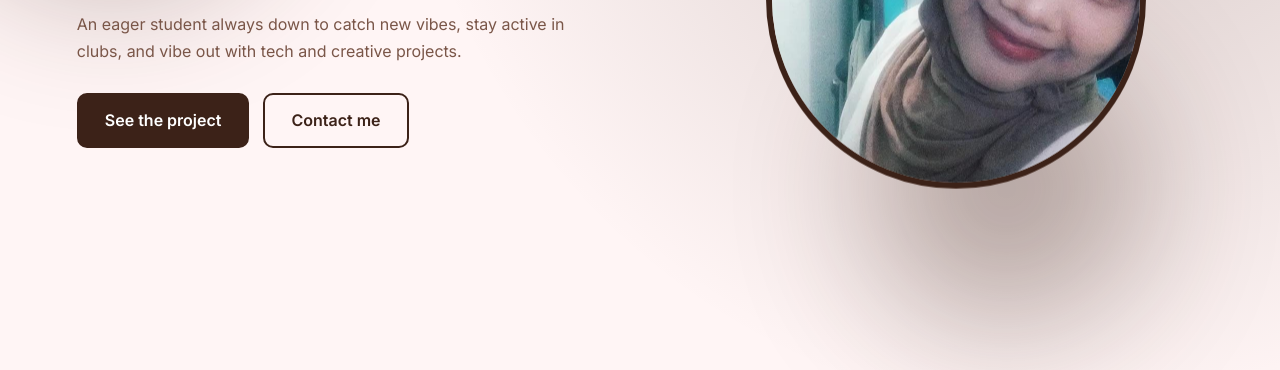
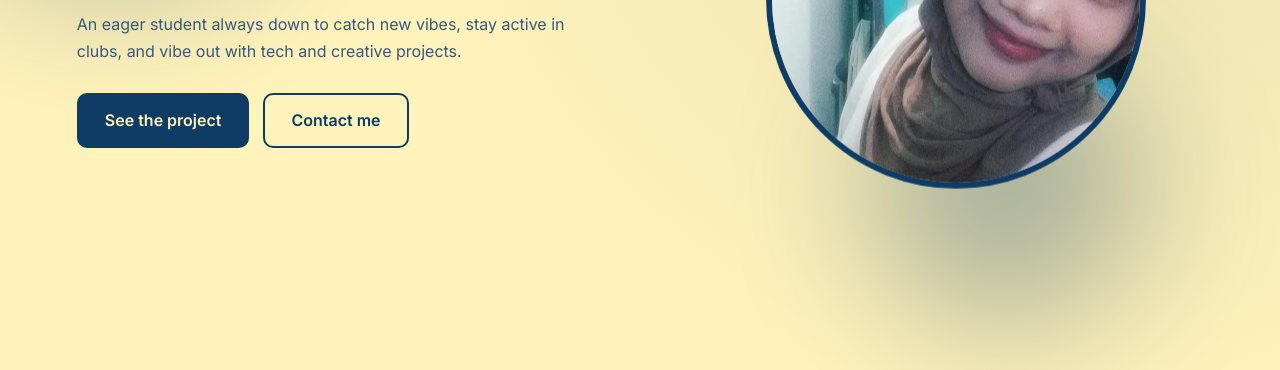
Before and after one commit to BintangAmalya/amalyaey, a plain HTML site: page index.html in a window 1280 px wide. Shown: the part 430-800 px from the top of the page. Drawn offline with Linux system fonts and the light colour scheme.

Commit message:
Update color variables and theme styles in CSS

```diff
--- a/style.css
+++ b/style.css
@@ -1,28 +1,29 @@
-/* ===== Variabel warna (tema terang) ===== */
+/* ===== Variabel warna (tema terang) =====
+   Buttermilk #fff2ba  |  Midnight Blue #0f3c65 */
 :root {
-  --bg: #fff5f5;
-  --bg-alt: #ffc7c7;
-  --text: #3c2218;
-  --muted: #7a5648;
-  --primary: #3c2218;
-  --primary-dark: #26140e;
-  --card: #ffffff;
-  --border: #f5b3b3;
-  --shadow: 0 8px 24px rgba(60, 34, 24, 0.12);
+  --bg: #fff2ba;
+  --bg-alt: #ffe98f;
+  --text: #0f3c65;
+  --muted: #35597f;
+  --primary: #0f3c65;
+  --primary-dark: #0a2b49;
+  --card: #fffbe3;
+  --border: #ecd985;
+  --shadow: 0 8px 24px rgba(15, 60, 101, 0.15);
   --radius: 18px;
 }
 
 /* ===== Tema gelap ===== */
 [data-theme="dark"] {
-  --bg: #3c2218;
-  --bg-alt: #2e1911;
-  --text: #ffc7c7;
-  --muted: #d9a3a3;
-  --primary: #ffc7c7;
-  --primary-dark: #f2aaaa;
-  --card: #4d2d20;
-  --border: #633c2c;
-  --shadow: 0 8px 24px rgba(20, 10, 6, 0.45);
+  --bg: #0f3c65;
+  --bg-alt: #0b2f50;
+  --text: #fff2ba;
+  --muted: #d9cf9c;
+  --primary: #fff2ba;
+  --primary-dark: #ffe680;
+  --card: #144a7a;
+  --border: #2a5c8c;
+  --shadow: 0 8px 24px rgba(4, 20, 38, 0.45);
 }
 
 /* ===== Reset & dasar ===== */
@@ -74,7 +75,7 @@ h1, h2, h3 { font-family: "Poppins", sans-serif; line-height: 1.25; }
 /* ===== Hero ===== */
 .hero {
   min-height: 100vh; padding: 120px 6% 60px;
-  background: radial-gradient(circle at 85% 20%, color-mix(in srgb, var(--primary) 22%, transparent), transparent 55%);
+  background: radial-gradient(circle at 85% 20%, color-mix(in srgb, var(--primary) 10%, transparent), transparent 55%);
   display: grid; grid-template-columns: 1.2fr 1fr; align-items: center; gap: 40px;
 }
 .eyebrow { color: var(--primary); font-weight: 600; }
@@ -87,18 +88,19 @@ h1, h2, h3 { font-family: "Poppins", sans-serif; line-height: 1.25; }
   border-radius: 50%; border: 6px solid var(--primary); box-shadow: var(--shadow);
 }
 
-/* ===== Tombol ===== */
+/* ===== Tombol =====
+   Teks tombol memakai var(--bg) supaya otomatis kontras di mode terang maupun gelap */
 .btn {
   display: inline-block; padding: 12px 26px; border-radius: 10px; font-weight: 600;
   border: 2px solid var(--primary); cursor: pointer; font-size: 1rem; font-family: inherit;
   transition: transform 0.2s, background 0.2s, color 0.2s;
 }
 .btn:hover { transform: translateY(-2px); }
-.btn-primary { background: var(--primary); color: #fff; }
+.btn-primary { background: var(--primary); color: var(--bg); }
 .btn-primary:hover { background: var(--primary-dark); border-color: var(--primary-dark); }
 .btn-outline { background: transparent; color: var(--primary); }
-.btn-outline:hover { background: var(--primary); color: #fff; }
-.btn-small { padding: 8px 18px; font-size: 0.9rem; background: var(--primary); color: #fff; }
+.btn-outline:hover { background: var(--primary); color: var(--bg); }
+.btn-small { padding: 8px 18px; font-size: 0.9rem; background: var(--primary); color: var(--bg); }
 
 /* ===== Tentang ===== */
 .about-grid {
@@ -123,7 +125,7 @@ h1, h2, h3 { font-family: "Poppins", sans-serif; line-height: 1.25; }
   padding: 8px 20px; border-radius: 999px; cursor: pointer; font-family: inherit; font-size: 0.95rem;
   background: transparent; color: var(--text); border: 1px solid var(--border);
 }
-.filter.active, .filter:hover { background: var(--primary); color: #fff; border-color: var(--primary); }
+.filter.active, .filter:hover { background: var(--primary); color: var(--bg); border-color: var(--primary); }
 .project-grid {
   max-width: 1100px; margin: 0 auto;
   display: grid; grid-template-columns: repeat(auto-fill, minmax(280px, 1fr)); gap: 26px;
```
